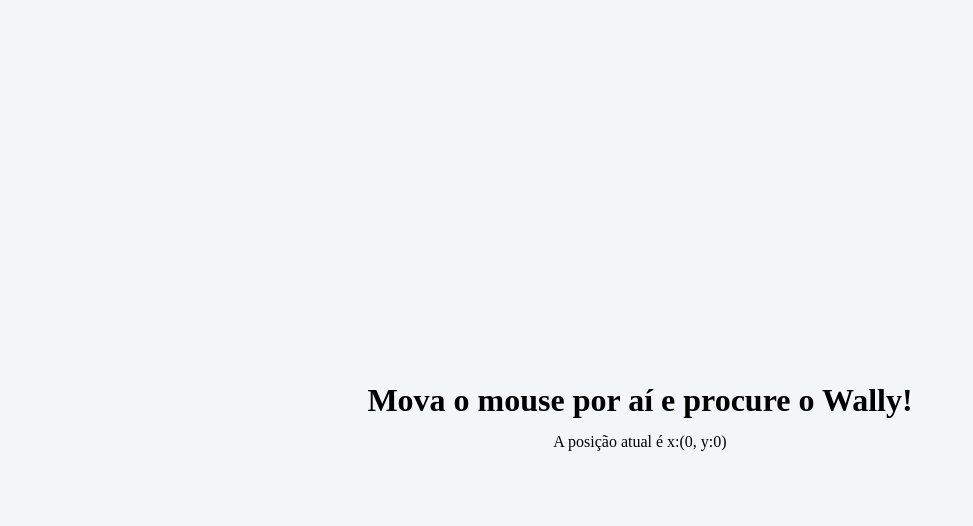
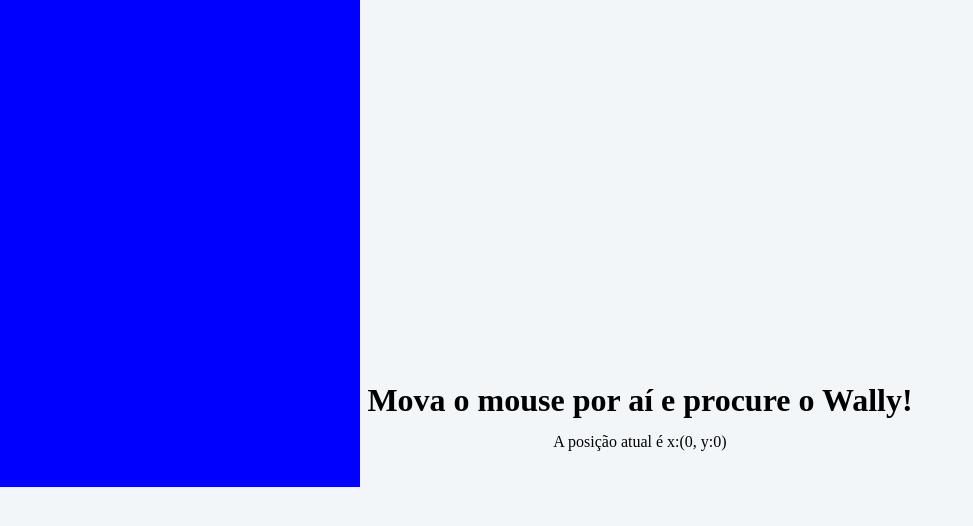
Before and after one commit to claudionsc/cade-wally, a React (Create React App) app: page / in a window 1280 px wide. Shown: the top 526 px of the page, without its empty margins (0-973 px from the left). Built offline with nearby package versions, Linux system fonts and the light colour scheme.

Commit message:
implementando mensagens

```diff
--- a/src/App.js
+++ b/src/App.js
@@ -2,6 +2,7 @@ import MouseTracker from "./components/MouseTracker";
 import RenderText from "./components/RenderText";
 import './components/global.css'
 import RenderImg from "./components/RenderImg";
+import RenderDicas from "./components/RenderDicas";
 
 
 
@@ -9,8 +10,9 @@ function App() {
   return (
     <div className="App">
       <MouseTracker render = {(mouse) => <RenderText mouse={mouse} /> }
-      img = {() => <RenderImg /> }
+      img = {() => <RenderImg  render ={(msg) => <RenderDicas msg={msg} /> } /> }
       />
+
     </div>
   );
 }
--- /dev/null
+++ b/src/components/RenderDicas.jsx
@@ -0,0 +1,7 @@
+export default function RenderDicas({ msg }) {
+    return(
+        <p style={{ position: 'fixed', zIndex: '1', marginTop: '100px'}}>
+            {msg.M1}
+        </p>
+    )
+}
--- a/src/components/RenderImg.jsx
+++ b/src/components/RenderImg.jsx
@@ -1,6 +1,7 @@
 import wally from './img/wally.jpg'
 import styled from 'styled-components'
 import React from 'react'
+import * as messages from './mensagens'
 
 function getRandomInt(min, max) {
     return Math.floor(Math.random() * (max - min + 1)) + min;
@@ -15,7 +16,7 @@ const WallyContainer = styled.div`
     flex-direction: column;
     justify-content: center;
     align-items: center;
-    /* background-color: rgb(0, 0, 255); */
+    background-color: rgb(0, 0, 255);
     position: relative;
     top: ${getRandomInt(-250, 420)}px;
     right: ${getRandomInt(-650, 650)}px;
@@ -37,15 +38,18 @@ class RenderImg extends React.Component {
     constructor(props) {
         super(props);
         this.handleShowImage = this.handleShowImage.bind(this);
-        this.state = {show: false, M1: String};
+        this.state = {
+            show: false, message: messages.message1
+        };
       }
 
       handleShowImage(){
         this.setState({
             show: true,
-            M1: 'Teste'
+            um: messages.message1
+            })
 
-          })
+          alert(this.state.message.message)
 
         }
 
@@ -53,7 +57,7 @@ class RenderImg extends React.Component {
       render(){
 
         return (
-            <WallyContainer onMouseEnter={this.handleShowImage.M1} >
+            <WallyContainer onMouseEnter={this.handleShowImage.um} >
                 <div style={{width: '350px', height: '350px', /*backgroundColor: 'yellow',*/ display: 'flex', alignItems: 'center', justifyContent: 'center'}}>
                     <div style={{ width: '150px', height: '150px', /* display: 'flex',*/ alignItems: 'center', justifyContent: 'center'}} onMouseEnter={this.handleShowImage}>
                         {this.state.show === true &&
--- a/src/components/RenderText.jsx
+++ b/src/components/RenderText.jsx
@@ -1,8 +1,8 @@
-export default function RenderText({ mouse, msg }) {
+export default function RenderText({ mouse }) {
     return(
         <p style={{ position: 'fixed', zIndex: '1', marginTop: '100px'}}>
             A posição atual é x:({mouse.x}, y:{mouse.y})
-            {msg}
+
         </p>
     )
 }
--- /dev/null
+++ b/src/components/mensagens/index.js
@@ -0,0 +1,7 @@
+import message1 from './msg1'
+import message2 from './msg2'
+import message3 from './msg3'
+
+
+
+export {message1, message2, message3}
--- /dev/null
+++ b/src/components/mensagens/msg1.jsx
@@ -0,0 +1,3 @@
+export default {
+    message: 'Message 1'
+}
--- /dev/null
+++ b/src/components/mensagens/msg2.jsx
@@ -0,0 +1,3 @@
+export default {
+    message: 'Message 2'
+}
--- /dev/null
+++ b/src/components/mensagens/msg3.jsx
@@ -0,0 +1,3 @@
+export default {
+    message: 'Message 3'
+}
```
Also changed, not shown: src/components/context/context.js (added, +9 -0 lines).
